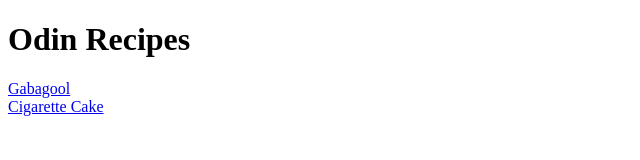
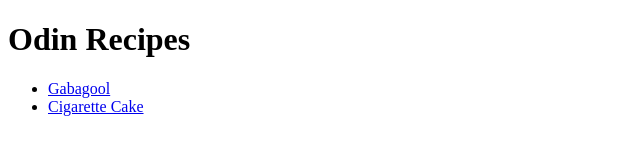
Before and after one commit to Cal-Bur/odin-recipes, a plain HTML site: page index.html in a window 1280 px wide. Shown: the whole page, without its empty margins (0-640 px from the left). Drawn offline with Linux system fonts and the light colour scheme.

Commit message:
Order recipes with unordered list in index.html

```diff
--- a/index.html
+++ b/index.html
@@ -7,8 +7,9 @@
 </head>
 <body>
     <h1>Odin Recipes</h1>
-    <a href="./recipes/gabagool.html">Gabagool</a>
-    <br>
-    <a href="./recipes/cigcake.html">Cigarette Cake</a>
+    <ul>
+        <li><a href="./recipes/gabagool.html">Gabagool</a></li>
+        <li> <a href="./recipes/cigcake.html">Cigarette Cake</a></li>
+    </ul>
 </body>
 </html>
```
